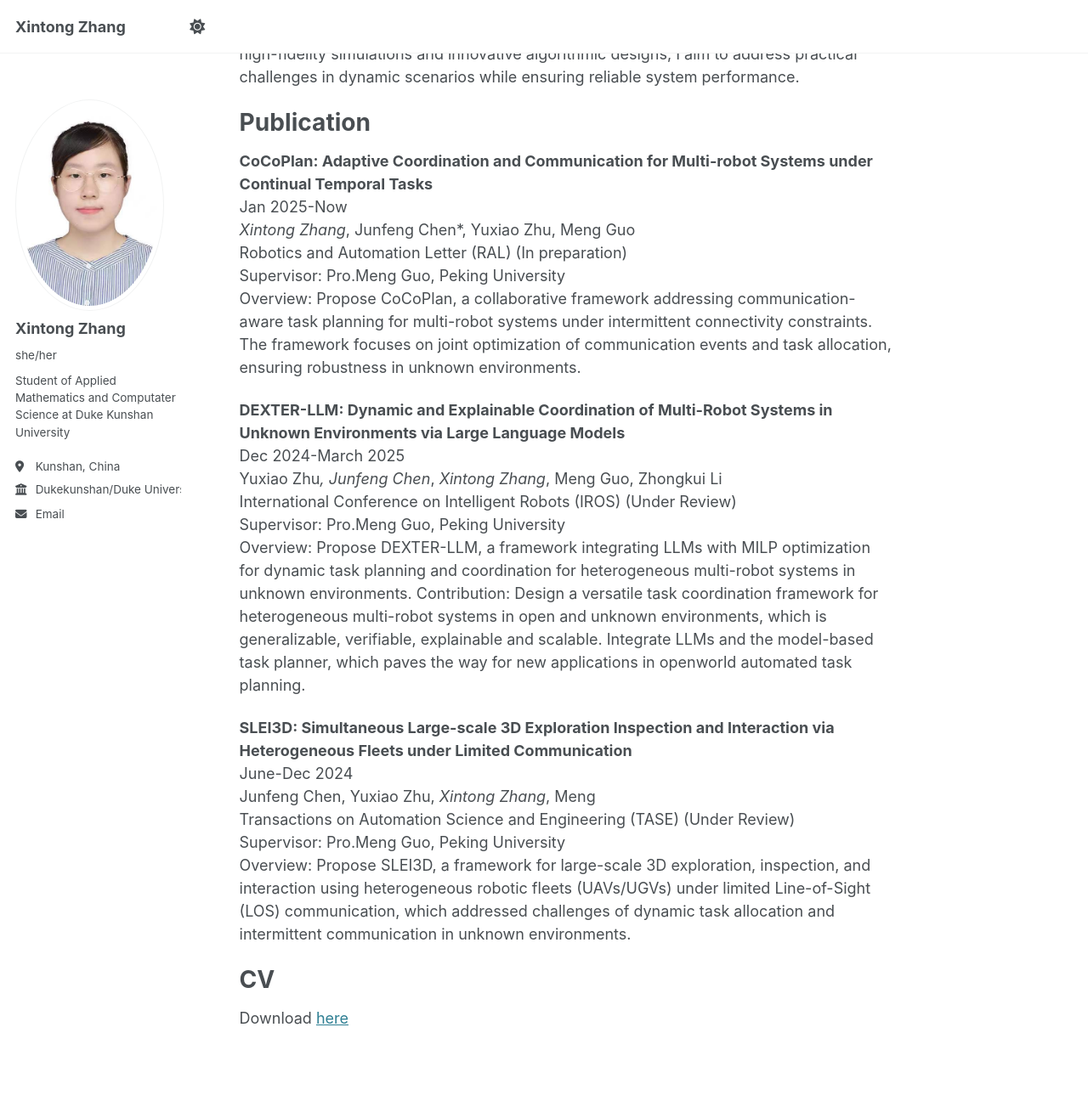
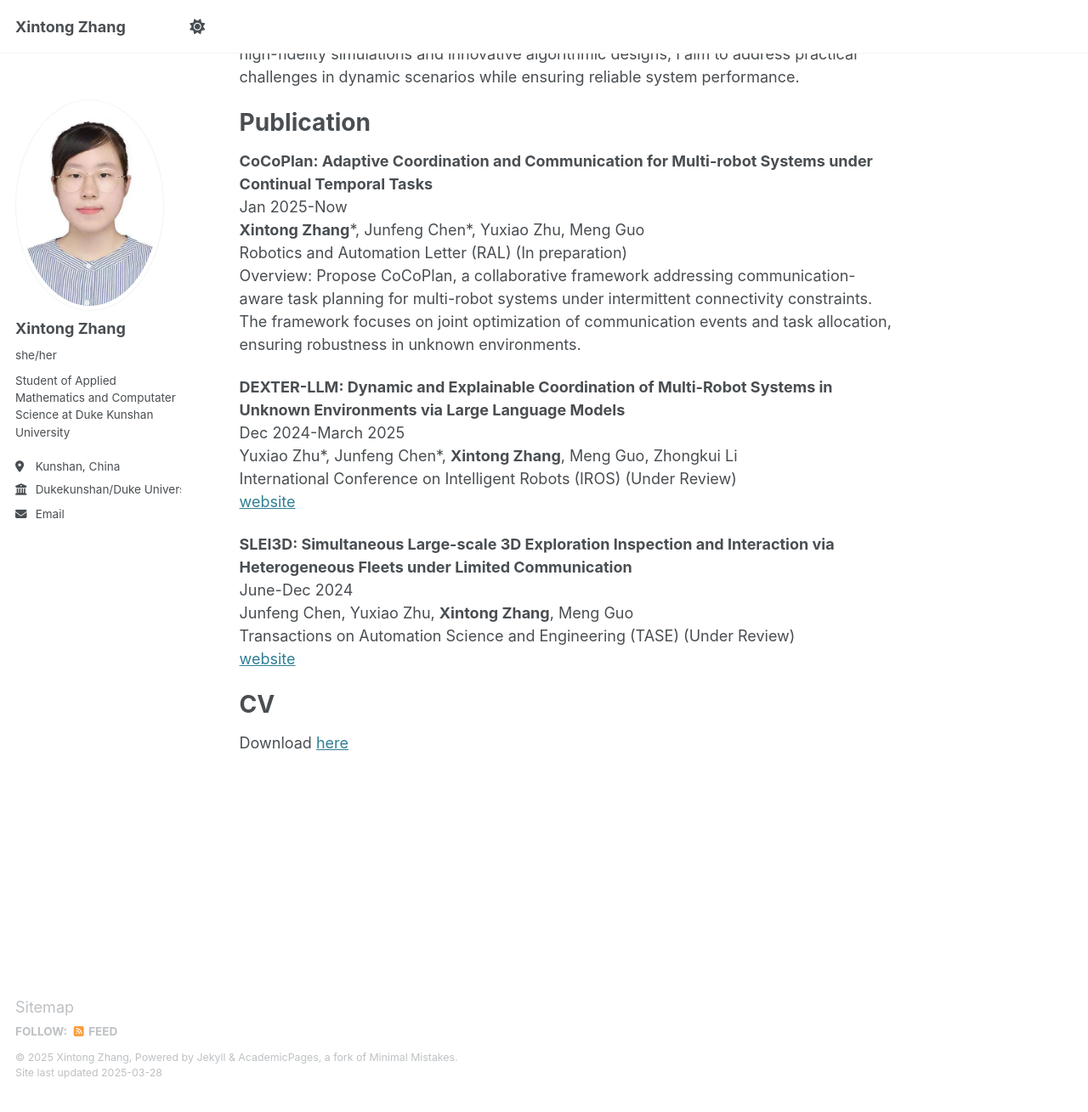
Before and after one commit to zxt1234567/zxt1234567.github.io, a Jekyll site: the page built from _pages/about.md, in a window 1280 px wide and 1400 px high, scrolled down 431 px. Shown: the top 1309 px of the window at 85% size. Built offline with Jekyll 4.4.1, drawn with Linux system fonts in a browser that asks for light colours.

Commit message:
refine page

```diff
--- a/_pages/about.md
+++ b/_pages/about.md
@@ -19,25 +19,21 @@ Publication
 
 **CoCoPlan: Adaptive Coordination and Communication for Multi-robot Systems under Continual Temporal Tasks**<br>
 Jan 2025-Now<br>
-*Xintong Zhang*, Junfeng Chen*, Yuxiao Zhu, Meng Guo<br>
+**Xintong Zhang**\*, Junfeng Chen\*, Yuxiao Zhu, Meng Guo<br>
 Robotics and Automation Letter (RAL) (In preparation)<br>
-Supervisor: Pro.Meng Guo, Peking University<br>
 Overview: Propose CoCoPlan, a collaborative framework addressing communication-aware task planning for multi-robot systems under intermittent connectivity constraints. The framework focuses on joint optimization of communication events and task allocation, ensuring robustness in unknown environments.
 
 **DEXTER-LLM: Dynamic and Explainable Coordination of Multi-Robot Systems in Unknown Environments via Large Language Models**<br>
 Dec 2024-March 2025<br>
-Yuxiao Zhu*, Junfeng Chen*, *Xintong Zhang*, Meng Guo, Zhongkui Li<br>
+Yuxiao Zhu\*, Junfeng Chen\*, **Xintong Zhang**, Meng Guo, Zhongkui Li<br>
 International Conference on Intelligent Robots (IROS) (Under Review)<br>
-Supervisor: Pro.Meng Guo, Peking University<br>
-Overview: Propose DEXTER-LLM, a framework integrating LLMs with MILP optimization for dynamic task planning and coordination for  heterogeneous multi-robot systems in unknown environments.
-Contribution: Design a versatile task coordination framework for heterogeneous multi-robot systems in open and unknown environments, which is generalizable, verifiable, explainable and scalable. Integrate LLMs and the model-based task planner, which paves the way for new applications in openworld automated task planning.
+[website](https://tcxm.github.io/DEXTER-LLM/)
 
 **SLEI3D: Simultaneous Large-scale 3D Exploration Inspection and Interaction via Heterogeneous Fleets under Limited Communication**<br>
 June-Dec 2024<br>
-Junfeng Chen, Yuxiao Zhu, *Xintong Zhang*, Meng<br>
+Junfeng Chen, Yuxiao Zhu, **Xintong Zhang**, Meng Guo<br>
 Transactions on Automation Science and Engineering (TASE) (Under Review)<br>
-Supervisor: Pro.Meng Guo, Peking University<br>
-Overview: Propose SLEI3D, a framework for large-scale 3D exploration, inspection, and interaction using heterogeneous robotic fleets (UAVs/UGVs) under limited Line-of-Sight (LOS) communication, which addressed challenges of dynamic task allocation and intermittent communication in unknown environments.
+[website](https://junfengchen-robotics.github.io/SLEI3D/)
 
 CV
 ======
```
